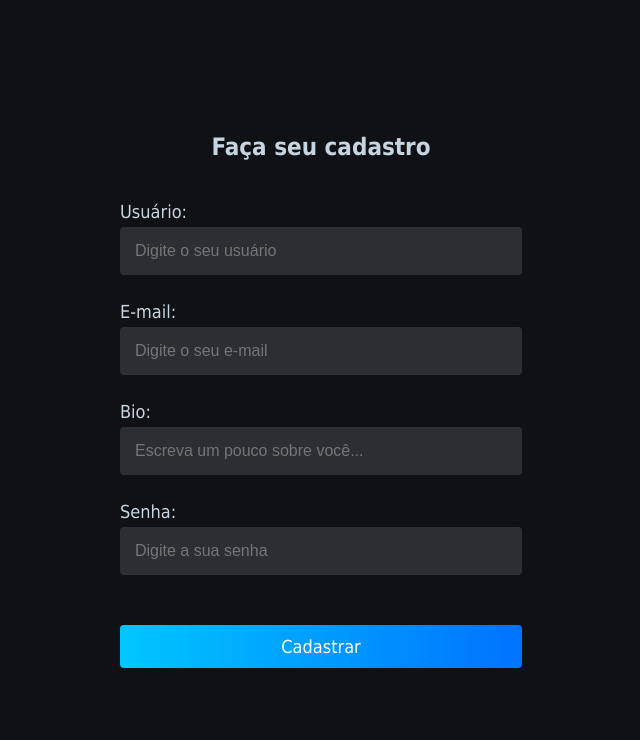
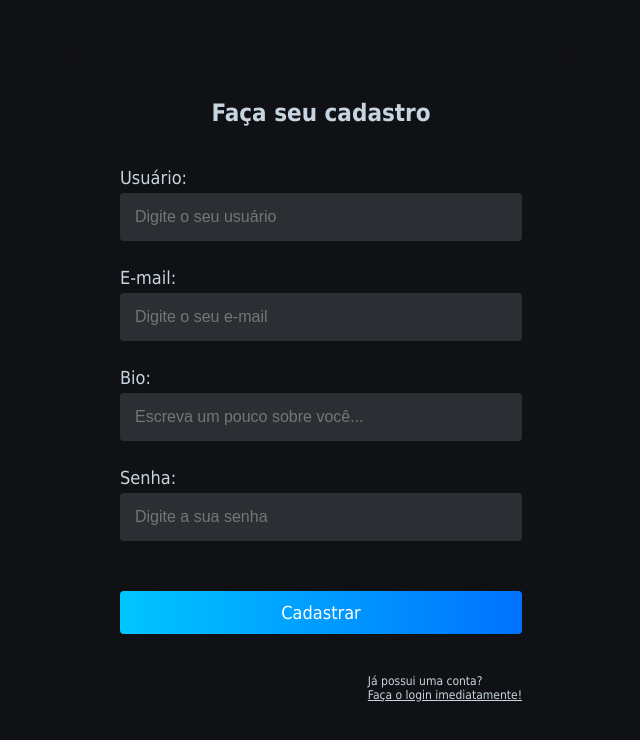
Before and after one commit to capela-joao/project-questboard, a React (Vite) app: page /register in a window 1280 px wide. Shown: the top 740 px of the page, without its empty margins (319-959 px from the left). Built offline with nearby package versions, Linux system fonts and the light colour scheme; the HTML template or start-up script is replaced by a standard one.

Commit message:
Melhorias na interface.

```diff
--- a/src/components/FormRegister/FormRegisterUser.module.css
+++ b/src/components/FormRegister/FormRegisterUser.module.css
@@ -97,6 +97,19 @@ form {
   animation-delay: 0.3s;
 }
 
+.form_footer {
+  display: flex;
+  flex-direction: row;
+  font-size: 12px;
+  justify-content: flex-end;
+  width: 100%;
+  margin-top: 40px;
+}
+
+.form_footer a {
+  color: #c7d5e0;
+}
+
 .form_error p {
   color: red;
   padding: 1rem 0;
--- a/src/components/FormRegister/FormRegisterUser.tsx
+++ b/src/components/FormRegister/FormRegisterUser.tsx
@@ -1,5 +1,5 @@
 import styles from './FormRegisterUser.module.css';
-import { useNavigate } from 'react-router-dom';
+import { useNavigate, Link } from 'react-router-dom';
 import { useAuth } from '../../hooks/useAuth';
 import { useState, type FormEvent } from 'react';
 import { useFormValidation } from '../../hooks/useFormValidation';
@@ -96,17 +96,12 @@ const FormRegisterUser = () => {
             </button>
           </div>
         </form>
-        {/* <div className={styles.form_footer}>
-                    <span>
-                        <p>
-                            <a href="#">Não consigo iniciar a sessão.</a>
-                        </p>
-                    </span>
-                    <span>
-                        <p>Não possui uma conta?</p>
-                        <a href="#">Crie uma gratuitamente!</a>
-                    </span>
-                </div> */}
+        <div className={styles.form_footer}>
+          <span>
+            <p>Já possui uma conta?</p>
+            <Link to="/login">Faça o login imediatamente!</Link>
+          </span>
+        </div>
       </div>
     </div>
   );
--- a/src/pages/Profile/Profile.module.css
+++ b/src/pages/Profile/Profile.module.css
@@ -62,6 +62,8 @@
   overflow: hidden;
   z-index: 2;
   transition: transform 0.3s ease;
+  background-color: #f0f0f0;
+  border: 3px solid #cccccc2c;
 }
 
 .avatar_container:hover {
@@ -74,12 +76,27 @@
   object-fit: cover;
   display: block;
   border-radius: 50%;
-  border: 3px solid #cccccc2c;
+  border: none;
   transition: border-color 0.3s ease;
 }
 
-.avatar:hover {
+.avatar_container:hover {
   border-color: #00c6ff;
+}
+
+.avatar_container i {
+  font-size: 48px;
+  color: #666;
+  display: flex;
+  align-items: center;
+  justify-content: center;
+  line-height: 1; /* remove espaçamento extra */
+  margin-top: 15px;
+  padding: 0; /* remove qualquer padding */
+}
+
+.avatar_container:hover i {
+  color: #00c6ff;
 }
 
 .btn_edit {
--- a/src/pages/Profile/Profile.tsx
+++ b/src/pages/Profile/Profile.tsx
@@ -57,6 +57,8 @@ const Profile = () => {
   const [editContent, setEditContent] = useState('');
   const [editImageURL, setEditImageURL] = useState('');
   const [editRating, setEditRating] = useState(0);
+  const [imageAttempted, setImageAttempted] = useState(false);
+  const [imageUploading, setImageUploading] = useState(false);
 
   useEffect(() => {
     if (user) {
@@ -176,6 +178,20 @@ const Profile = () => {
   const handleSaveEdit = async () => {
     if (!editingPost || !token) return;
 
+    if (imageAttempted && !editImageURL) {
+      const confirmSubmit = window.confirm(
+        'Você tentou adicionar uma imagem, mas ela não foi carregada. Deseja continuar sem a imagem?',
+      );
+      if (!confirmSubmit) {
+        return;
+      }
+    }
+
+    if (imageUploading) {
+      alert('Aguarde o upload da imagem terminar antes de publicar.');
+      return;
+    }
+
     try {
       const editData = {
         title: editTitle,
@@ -189,7 +205,8 @@ const Profile = () => {
       setUserPosts(prev =>
         prev.map(post => (post.id === editingPost.id ? { ...post, ...editData } : post)),
       );
-
+      setImageAttempted(false);
+      setImageUploading(false);
       closeEditModal();
       alert('Post atualizado com sucesso!');
     } catch (error) {
@@ -359,7 +376,11 @@ const Profile = () => {
           <div className={styles.banner}></div>
 
           <div className={styles.avatar_container}>
-            <img src={user.avatarUrl} alt="Avatar" className={styles.avatar} />
+            {user && user.avatarUrl ? (
+              <img src={user.avatarUrl} alt="profile" className={styles.avatar} />
+            ) : (
+              <i className="fas fa-user"></i>
+            )}
           </div>
 
           <button onClick={() => setIsEditing(true)} className={styles.btn_edit}>
```
